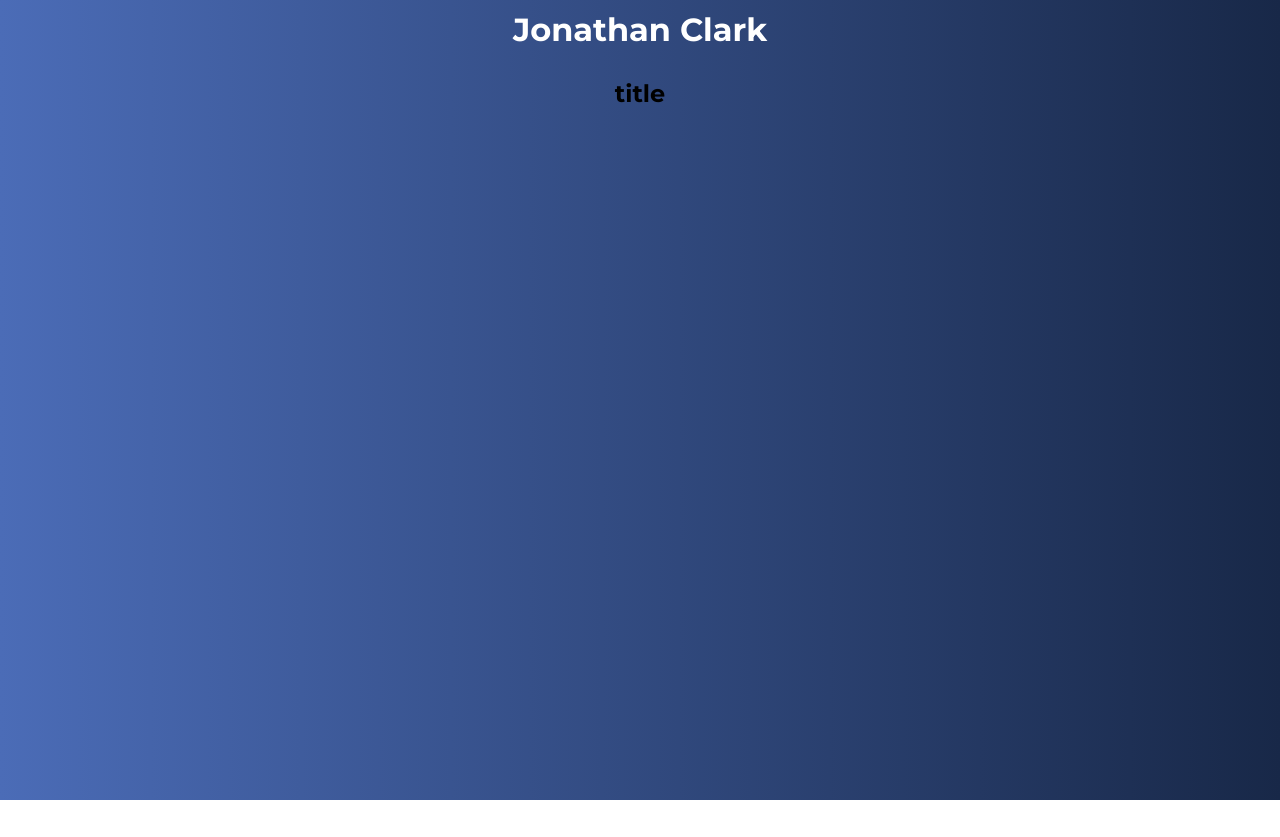
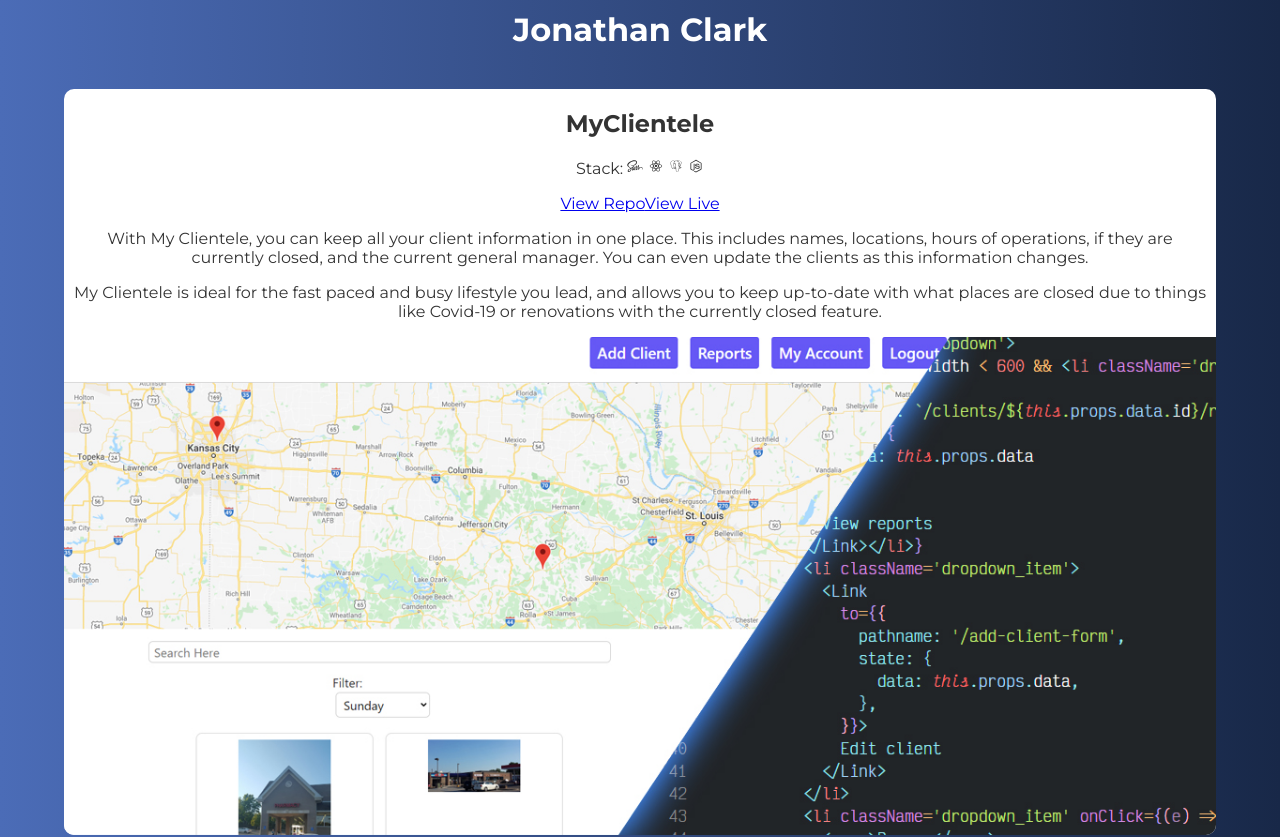
Before and after one commit to jonnyboydev/portfolio, a React (Create React App) app: page / in a window 1280 px wide. Shown: the top 837 px of the page. Before the commit the page ends 800 px from the top, so only its background shows below. Built offline with nearby package versions, Linux system fonts and the light colour scheme.

Commit message:
set up data rendering on front end

```diff
--- a/package.json
+++ b/package.json
@@ -9,6 +9,7 @@
     "node-sass": "^4.14.1",
     "react": "^16.13.1",
     "react-dom": "^16.13.1",
+    "react-icons": "^3.11.0",
     "react-router-dom": "^5.2.0",
     "react-scripts": "3.4.3"
   },
--- a/src/App.js
+++ b/src/App.js
@@ -2,6 +2,7 @@ import React from 'react';
 import './App.scss';
 import Header from './components/Header/Header';
 import Card from './components/Card/Card';
+import data from './data';
 
 class App extends React.Component {
   render() {
@@ -9,7 +10,9 @@ class App extends React.Component {
       <>
         <Header />
         <div className='App'>
-          <Card />
+          {data.projects.map((project) => (
+            <Card data={project} key={project.name} />
+          ))}
         </div>
       </>
     );
--- a/src/components/Card/Card.js
+++ b/src/components/Card/Card.js
@@ -1,9 +1,21 @@
 import React from 'react';
+import './Card.scss';
 
-export default function Card(params) {
+export default function Card({ data }) {
   return (
     <section className='card'>
-      <h1>title</h1>
+      <div className='card-data'>
+        <h1>{data.name}</h1>
+        <span>Stack: {data.stack()}</span>
+        <p>
+          <a href={data.repo}>View Repo</a>
+          <a href={data.livelink}>View Live</a>
+        </p>
+        <p>{data.description}</p>
+        <p>{data.secondarydescription}</p>
+      </div>
+
+      <img className='card-image' src={data.image()} alt={data.name} />
     </section>
   );
 }
--- a/src/components/Card/Card.scss
+++ b/src/components/Card/Card.scss
@@ -0,0 +1,22 @@
+.card {
+  background-color: #fff;
+  width: 90%;
+  display: flex;
+  flex-direction: column;
+  margin: 30px auto;
+  border-radius: 10px;
+}
+.card-data {
+  padding: 0 10px;
+}
+
+.card-image {
+  padding: 0;
+  margin: 0;
+
+  padding: 0;
+  margin: 0;
+  width: 100%;
+  border-bottom-right-radius: 10px;
+  border-bottom-left-radius: 10px;
+}
--- a/src/data.js
+++ b/src/data.js
@@ -1,6 +1,16 @@
+import React from 'react';
 import MyClienteleImage from './assets/images/myclientele.jpg';
 import NVNTORYImage from './assets/images/nvntory.jpg';
 import QuizAppImage from './assets/images/quizapp.jpg';
+import {
+  DiSass,
+  DiJavascript,
+  DiCss3,
+  DiReact,
+  DiNodejsSmall,
+  DiPostgresql,
+  DiJqueryLogo,
+} from 'react-icons/di';
 
 const projects = [
   {
@@ -11,7 +21,12 @@ const projects = [
       'With My Clientele, you can keep all your client information in one place. This includes names, locations, hours of operations, if they are currently closed, and the current general manager. You can even update the clients as this information changes.',
     secondarydescription:
       'My Clientele is ideal for the fast paced and busy lifestyle you lead, and allows you to keep up-to-date with what places are closed due to things like Covid-19 or renovations with the currently closed feature.',
-    image: { MyClienteleImage },
+    image: () => MyClienteleImage,
+    stack: () => (
+      <span className='stack'>
+        <DiSass /> <DiReact /> <DiPostgresql /> <DiNodejsSmall />
+      </span>
+    ),
   },
   {
     name: 'NVNTORY',
@@ -21,7 +36,12 @@ const projects = [
       'NVNTORY is an alternative to expensive inventory management systems that seems to not listen to their customers. We continue to update the app with new features in order to compete with larger systems.',
     secondarydescription:
       'The app idea came about from years of being in the e-commerce industry and seeing that so many inventory management systems that were affordable for small business, were also incomplete or buggy.',
-    image: { NVNTORYImage },
+    image: () => NVNTORYImage,
+    stack: () => (
+      <span className='stack'>
+        <DiCss3 /> <DiNodejsSmall /> <DiPostgresql /> <DiReact />
+      </span>
+    ),
   },
   {
     name: 'Javascript Method Quiz App',
@@ -31,7 +51,12 @@ const projects = [
       'A quiz app that was designed "react-fully" with dynamic HTML based on the state of the web app. The questions in the app can be updated and all data is dynamically rendered when some button is clicked.',
     secondarydescription:
       'The app is created for people who need review of Javascript Methods. It asks you questions and provides multiple choice answers. It shows if you were correct, and how many you got right. It was built to help me practice JS methods.',
-    image: { QuizAppImage },
+    image: () => QuizAppImage,
+    stack: () => (
+      <span className='stack'>
+        <DiCss3 /> <DiJqueryLogo /> <DiJavascript />
+      </span>
+    ),
   },
 ];
 
@@ -49,3 +74,8 @@ const links = [
     link: 'mailto:jonathanbclark@outlook.com',
   },
 ];
+
+export default {
+  projects,
+  links,
+};
--- a/src/index.scss
+++ b/src/index.scss
@@ -9,9 +9,5 @@ body {
 }
 html {
   background: linear-gradient(90deg, #4b6cb7 0%, #182848 100%);
+  color: #333;
 }
-
-code {
-  font-family: source-code-pro, Menlo, Monaco, Consolas, 'Courier New',
-    monospace;
-}
```
Also changed, not shown: 1 other file (tests, documents, lock files or other folders).
